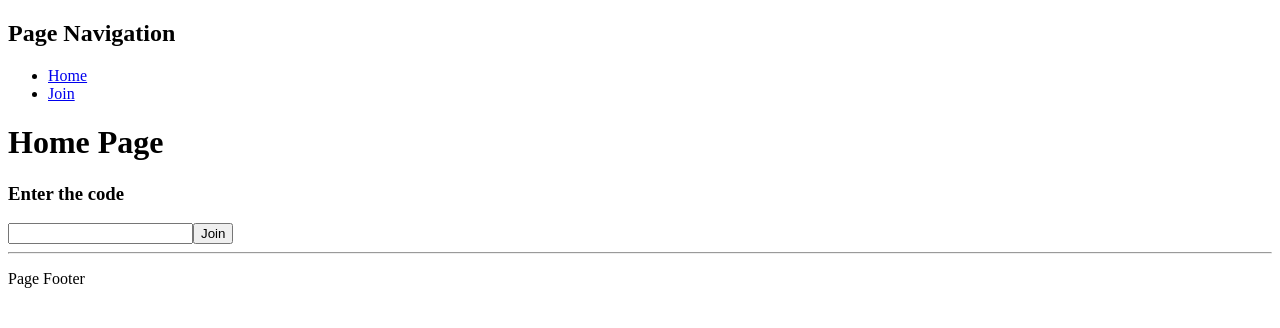
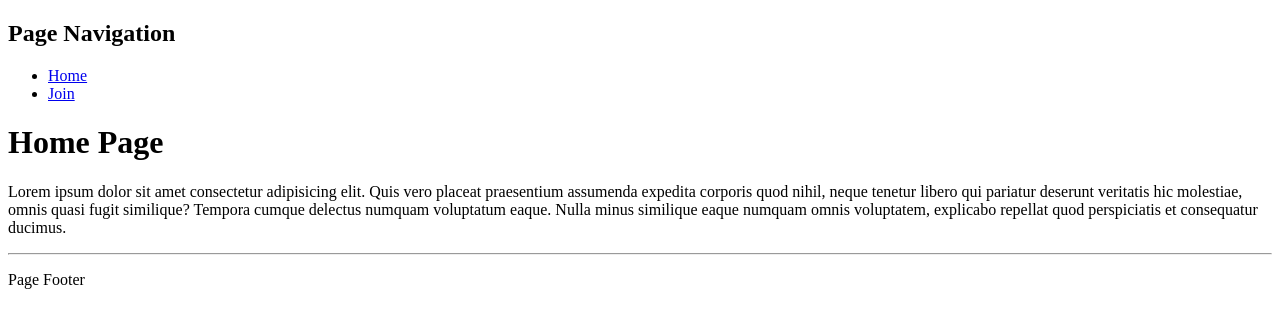
Before and after one commit to bdfries/presentation, a React (Create React App) app: page / in a window 1280 px wide. Shown: the top 328 px of the page. Built offline with nearby package versions, Linux system fonts and the light colour scheme.

Commit message:
Redirecting to Presentation Page and Creating 404 Page

```diff
--- a/src/App.tsx
+++ b/src/App.tsx
@@ -2,6 +2,7 @@ import { Routes, Route } from 'react-router-dom';
 
 import HomePage from './pages/HomePage';
 import JoinPage from './pages/JoinPage';
+import NotFoundPage from './pages/NotFoundPage';
 
 const App = (): JSX.Element =>
   (
@@ -9,6 +10,7 @@ const App = (): JSX.Element =>
       <Routes>
         <Route path="/" element={<HomePage />} />
         <Route path="/join" element={<JoinPage />} />
+        <Route path="*" element={<NotFoundPage />} />
       </Routes>
     </div>
   );
--- a/src/pages/HomePage.tsx
+++ b/src/pages/HomePage.tsx
@@ -4,9 +4,9 @@ const HomePage = (): JSX.Element =>
     (
         <DefaultLayout>
             <h1>Home Page</h1>
-            <h3>Enter the code</h3>
-            <input type="text" />
-            <button>Join</button>
+            <p>
+                Lorem ipsum dolor sit amet consectetur adipisicing elit. Quis vero placeat praesentium assumenda expedita corporis quod nihil, neque tenetur libero qui pariatur deserunt veritatis hic molestiae, omnis quasi fugit similique? Tempora cumque delectus numquam voluptatum eaque. Nulla minus similique eaque numquam omnis voluptatem, explicabo repellat quod perspiciatis et consequatur ducimus.
+            </p>
         </DefaultLayout>
     );
 
--- a/src/pages/JoinPage.tsx
+++ b/src/pages/JoinPage.tsx
@@ -1,11 +1,23 @@
+import { useState } from 'react';
+import { useNavigate } from 'react-router-dom';
+
 import DefaultLayout from '../layouts/DefaultLayout';
 
-const JoinPage = (): JSX.Element => (
-    <DefaultLayout>
-        <h1>Join a Presentation</h1>
-        <input type="text" placeholder="Enter Code" />
-        <button>Join</button>
-    </DefaultLayout>
-)
+const JoinPage = (): JSX.Element => {
+    const [code, setCode] = useState('');
+    const navigate = useNavigate();
+
+    return (
+        <DefaultLayout>
+            <h1>Join a Presentation</h1>
+            <input type="number" placeholder="Enter Code" onChange={e => setCode(e.target.value)} />
+            <button onClick={() => {
+                if (code) {
+                    navigate(`/presentation/${code}`);
+                }
+            }}>Join</button>
+        </DefaultLayout>
+    );
+}
 
 export default JoinPage;
--- /dev/null
+++ b/src/pages/NotFoundPage.tsx
@@ -0,0 +1,11 @@
+import DefaultLayout from '../layouts/DefaultLayout';
+
+const NotFoundPage = (): JSX.Element =>
+    (
+        <DefaultLayout>
+            <h1>Error 404</h1>
+            <p>Page not found.</p>
+        </DefaultLayout>
+    );
+
+export default NotFoundPage;
```
